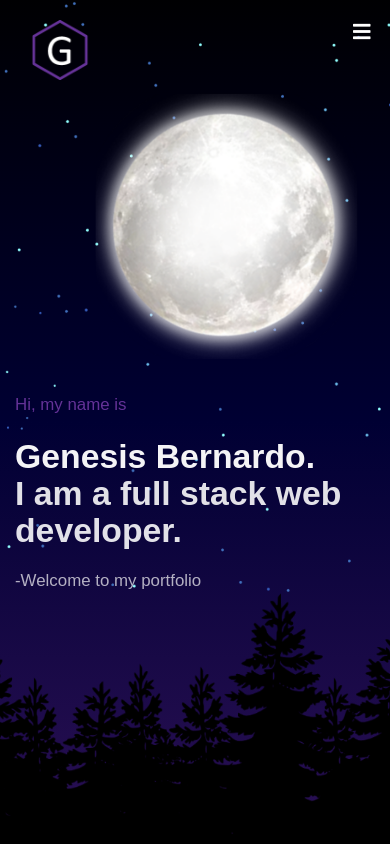
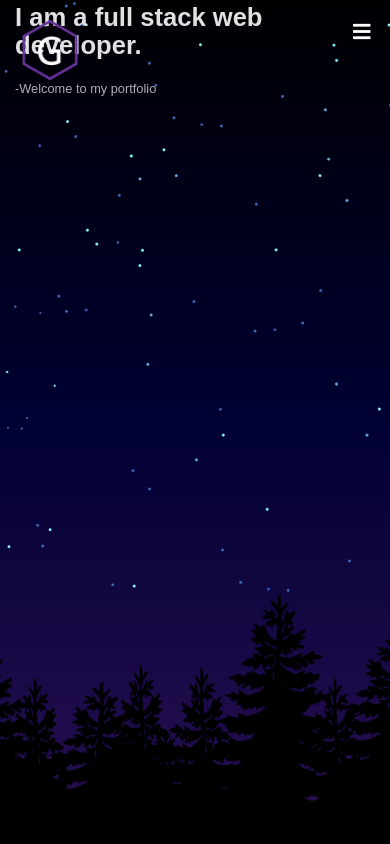
Before and after one commit to GenesisBernardo/portfolio, a React (Create React App) app: page / in a window 390 px wide. Shown: the top 844 px of the page. Built offline with nearby package versions, Linux system fonts and the light colour scheme.

Commit message:
add fluid typography

```diff
--- a/src/components/Header.js
+++ b/src/components/Header.js
@@ -23,7 +23,7 @@ const Header = () => {
     const paragraphhhh = useSpring({opacity: 1, delay: 2300, from: {opacity: 0}})
     const star = useSpring({opacity: 1, delay: 1000, from: {opacity: 0}})
     const trees = useSpring({opacity: 1, delay: 1100, from: {opacity: 0}})
-    const moon = useSpring({marginTop: 40, delay: 1200, from: {marginTop: -1000}})
+    const moon = useSpring({marginTop: 0, delay: 2400, from: {marginTop: -1000}})
 
     return (
         <div className="header">
--- a/src/components/Project.js
+++ b/src/components/Project.js
@@ -38,7 +38,7 @@ const Project = () => {
                             </p>
                         </div>
                         <div className="project-links">
-                            <a href="https://github.com/bchiang7/octoprofile" aria-label="GitHub Link"
+                            <a href="https://intellipetph.com/" aria-label="GitHub Link"
                                 rel="noopener noreferrer" target="_blank">
                                 <svg xmlns="http://www.w3.org/2000/svg" role="img" viewBox="0 0 24 24"
                                     fill="none" stroke="currentColor" strokeWidth="2" strokeLinecap="round"
@@ -53,7 +53,7 @@ const Project = () => {
                                     </path>
                                 </svg>
                             </a>
-                            <a href="https://octoprofile.now.sh" aria-label="External Link"
+                            <a href="https://intellipetph.com/" aria-label="External Link"
                                 className="external" rel="noopener noreferrer" target="_blank">
                                 <svg xmlns="http://www.w3.org/2000/svg" role="img" viewBox="0 0 24 24"
                                     fill="none" stroke="currentColor" strokeWidth="2"
@@ -92,7 +92,7 @@ const Project = () => {
                             </p>
                         </div>
                         <div className="project-links">
-                            <a href="https://github.com/bchiang7/octoprofile" aria-label="GitHub Link"
+                            <a href="https://intellipetph.com/" aria-label="GitHub Link"
                                 rel="noopener noreferrer" target="_blank">
                                 <svg xmlns="http://www.w3.org/2000/svg" role="img" viewBox="0 0 24 24"
                                     fill="none" stroke="currentColor" strokeWidth="2" strokeLinecap="round"
@@ -107,7 +107,7 @@ const Project = () => {
                                     </path>
                                 </svg>
                             </a>
-                            <a href="https://octoprofile.now.sh" aria-label="External Link"
+                            <a href="https://intellipetph.com/" aria-label="External Link"
                                 className="external" rel="noopener noreferrer" target="_blank">
                                 <svg xmlns="http://www.w3.org/2000/svg" role="img" viewBox="0 0 24 24"
                                     fill="none" stroke="currentColor" strokeWidth="2"
--- a/src/styles/aboutStyle.css
+++ b/src/styles/aboutStyle.css
@@ -5,7 +5,7 @@
 }
 
 .about-h1 {
-    font-size: 4vh;
+    font-size: 2rem;
 }
 
 .first-span {
@@ -78,7 +78,7 @@
     width: 60%;
     margin: auto auto auto 25px;
     position: relative;
-    font-size: 16px;
+    font-size: 1rem;
     line-height: 1.3;
 }
 
@@ -173,7 +173,9 @@ ul.skill-list li::before {
 
 /* MEDIA QUERY MAX */
 @media (max-width: 1199px) {
-
+    .about-h1 {
+        font-size: 1.5rem;
+    }
 }
 
 
@@ -189,6 +191,10 @@ ul.skill-list li::before {
 }
 
 @media (max-width: 767px) {
+    .about-h1 {
+        font-size: 1.2rem;
+    }
+
     .about-inner {
         flex-direction: column;
         text-align: center;
--- a/src/styles/contactStyle.css
+++ b/src/styles/contactStyle.css
@@ -5,7 +5,7 @@
 }
 
 .contact-h1 {
-    font-size: 4vh;
+    font-size: 2rem;
 }
 
 .first-span {
@@ -116,7 +116,9 @@ button:hover {
 
 /* MEDIA QUERY MAX */
 @media (max-width: 1199px) {
-
+    .contact-h1 {
+        font-size: 1.5rem;
+    }
 }
 
 
@@ -125,11 +127,17 @@ button:hover {
 }
 
 @media (max-width: 767px) {
+    .contact-h1 {
+        font-size: 1.2rem;
+    }
+
 	.contact-form {
         width: 95%;
     }
 }
 
 @media (max-width: 575px) {
-
+    .contact-h1 {
+        font-size: 1rem;
+    }
 }
--- a/src/styles/headerStyle.css
+++ b/src/styles/headerStyle.css
@@ -8,32 +8,31 @@
 
 .header-p1 {
     color: #663399;
-    font-size: 4vh;
+    font-size: 1.5rem;
 }
 
 .header-h1 {
-    font-size: 4vh;
+    font-size: 1.5rem;
 }
 
 .header-p2 {
-    font-size: 4vh;
+    font-size: 1.5rem;
 }
 
 
 .row {
     display: flex;
-    margin-top: 30px;
+    align-items: center;
+    min-height: 90vh;
 }
 
 .column-header {
     flex: 80%;
-    margin-top: 90px;
 }
 
 .column-image {
     flex: 20%;
     object-fit: cover;
-    margin-top: 60px;
 }
 
 .header-section {
@@ -45,8 +44,8 @@
 }
 
 .moon {
-    height: 65vh;
-    max-width: 100vw;
+    height: 500px;
+    width: 500px;
 }
 
 
@@ -89,6 +88,25 @@
     }
 }
 
+@media (min-width: 1440px) {
+    .header-p1 {
+        font-size: 2rem;
+    }
+
+    .header-h1 {
+        font-size: 2rem;
+    }
+
+    .header-p2 {
+        font-size: 2rem;
+    }
+
+    .moon {
+        height: 530px;
+        width: 530px;
+    }
+}
+
 
 
 
@@ -96,59 +114,69 @@
 
 /* MEDIA QUERY MAX */
 @media (max-width: 1199px) {
-    .header-h1 {
-        font-size: 3vh;
+    .header-p1 {
+        font-size: 1.5rem;
     }
 
-    .header-p1 {
-        font-size: 3vh;
+    .header-h1 {
+        font-size: 1.5rem;
     }
 
     .header-p2 {
-        font-size: 3vh;
+        font-size: 1.5rem;
     }
 
     .moon {
-        height: 50vh;
+        height: 450px;
+        width: 450px;
+    }
+}
+
+
+@media (max-width: 992px) {
+    .header-p1 {
+        font-size: 1rem;
+    }
+
+    .header-h1 {
+        font-size: 1rem;
+    }
+
+    .header-p2 {
+        font-size: 1rem;
+    }
+
+    .moon {
+        height: 300px;
+        width: 300px;
     }
 
 }
 
-
-@media (max-width: 992px) {
-
-
-}
-
 @media (max-width: 767px) {
+    .header-p1 {
+        font-size: .8rem;
+    }
 
     .header-h1 {
-        font-size: 2vh;
-    }
-
-    .header-p1 {
-        font-size: 2vh;
+        font-size: .8rem;
     }
 
     .header-p2 {
-        font-size: 2vh;
+        font-size: .8rem;
     }
 
     .moon {
-        height: 40vh;
+        height: 250px;
+        width: 250px;
     }
-
-
-
 
 }
 
 @media (max-width: 575px) {
-    .row {
+    /*.row {
         display: block;
     }
-
-
 
     .cont-moon {
         top: 20px;
@@ -164,6 +192,25 @@
         position: absolute;
         left: 15%;
     }
+  */
+  .row {
+    flex-direction: column-reverse;
+    min-height: 50vh;
+    margin-top: 10%;
+}
 
+.column-image {
+    flex: 80%;
+    object-fit: cover;
+}
+
+.column-header {
+    flex: 20%;
+}
+
+.moon {
+    height: 250px;
+    width: 250px;
+}
 
 }
--- a/src/styles/indexStyle.css
+++ b/src/styles/indexStyle.css
@@ -1,3 +1,7 @@
+html {
+    font-size: 16px;
+}
+
 * {
     box-sizing: border-box;
     margin: 0;
@@ -9,6 +13,7 @@
 p, h1, h2, h3, h4, h5 {
     line-height: 1.1;
 }
+
 
 /* Global
 .container {
@@ -36,3 +41,55 @@ body {
     font-size: 20px;
     min-height: 100vh;
 }
+
+
+
+
+/* MEDIA QUERY MIN */
+@media (min-width: 576px) {
+
+}
+
+@media (min-width: 768px) {
+
+}
+
+@media (min-width: 992px) {
+
+}
+
+@media (min-width: 1200px) {
+
+}
+
+@media (min-width: 1440px) {
+
+}
+
+
+
+
+
+
+/* MEDIA QUERY MAX */
+@media (max-width: 1199px) {
+    .container {
+        padding-left: 40px;
+        padding-right: 40px;
+    }
+}
+
+@media (max-width: 992px) {
+    .container {
+        padding-left: 15px;
+        padding-right: 15px;
+    }
+}
+
+@media (max-width: 767px) {
+
+}
+
+@media (max-width: 575px) {
+
+}
--- a/src/styles/infoStyle.css
+++ b/src/styles/infoStyle.css
@@ -117,7 +117,7 @@ svg.feather {
 
 }
 
-@media (max-width: 767px) {
+@media (max-width: 768px) {
 	.info-left, .info-right {
         display: none;
     }
--- a/src/styles/navigationStyle.css
+++ b/src/styles/navigationStyle.css
@@ -1,42 +1,4 @@
-/*.logo-nav {
-    position: fixed;
-    width: 100%;
-    overflow: hidden;
-    margin-top: 30px;
-    z-index: 999;
-}
-
-.logo {
-	float: left;
-    margin-left: 50px;
-}
-
-.logo img:hover {
-    cursor: pointer;
-}
-
-ul {
-	list-style: none;
-}
-
-.navigation {
-    float: right;
-    margin-right: 50px;
-
-}
-
-.navigation li {
-	float: left;
-    padding: 0 25px 0 25px;
-}
-
-.navigation li:hover {
-    color: #663399;
-    cursor: pointer;
-} */
-
 nav {
-    /*background: rgba(0,0,0,0.9); */
     padding: 20px;
     display: flex;
     justify-content: space-between;
@@ -117,7 +79,7 @@ nav ul li:hover {
 
 }
 
-@media (max-width: 767px) {
+@media (max-width: 768px) {
 	.menu-icon {
         display: block;
     }
@@ -127,7 +89,7 @@ nav ul li:hover {
     nav ul {
         background-color: rgba(0, 0, 0, 0.7);
         flex-direction: column;
-        width: 80%;
+        width: 50%;
         position: absolute;
         padding: 20px;
         right: 0;
@@ -157,7 +119,7 @@ nav ul li:hover {
 }
 
 @media (max-width: 575px) {
-    .logo {
-        margin-left: 10px;
+    nav ul {
+        width: 80%;
     }
 }
--- a/src/styles/projectStyle.css
+++ b/src/styles/projectStyle.css
@@ -5,7 +5,7 @@
 }
 
 .project-h1 {
-    font-size: 4vh;
+    font-size: 2rem;
 }
 
 .first-span {
@@ -35,6 +35,9 @@
     gap: 10px;
 }
 
+.project-title {
+    font-size: 1rem;
+}
 
 .grid-wrapper:nth-of-type(2n+1) .grid-content {
     grid-column: 5 / -1;
@@ -171,7 +174,9 @@ svg.feather {
 
 /* MEDIA QUERY MAX */
 @media (max-width: 1199px) {
-
+    .project-h1 {
+        font-size: 1.5rem;
+    }
 }
 
 @media (max-width: 992px) {
@@ -179,6 +184,14 @@ svg.feather {
 }
 
 @media (max-width: 767px) {
+    .project-h1 {
+        font-size: 1.2rem;
+    }
+
+    .project-paragraph{
+        font-weight: 700;
+    }
+
     .grid-wrapper:nth-of-type(2n+1) .grid-content {
         grid-column: 1 / -1;
         text-align: left;
```
